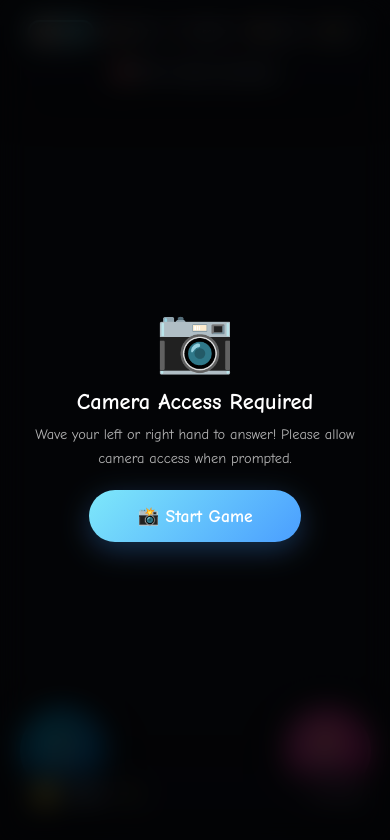
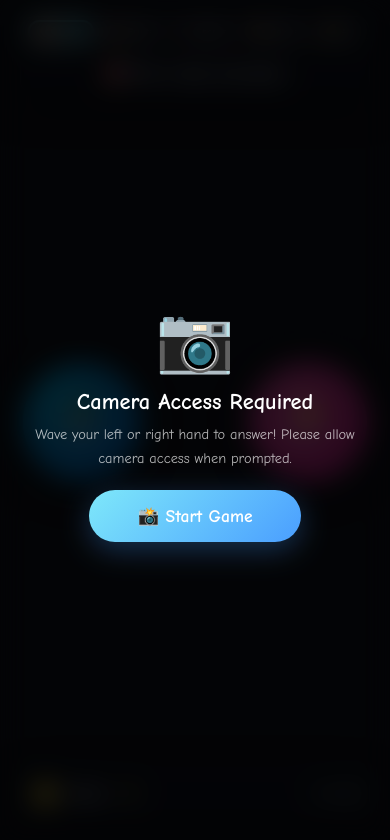
Before and after one commit to hanz-craft/handgesturesgame, a plain HTML site: page index.html in a window 390 px wide. Drawn offline with Linux system fonts and the light colour scheme.

Commit message:
Update index.html

```diff
--- a/index.html
+++ b/index.html
@@ -55,20 +55,30 @@
             z-index: 1;
             pointer-events: none;
         }
-        /* Answer circles */
+
+        /* ─── ANSWER CIRCLES (Centered, side-by-side, larger) ─── */
+        #answer-container {
+            position: absolute;
+            top: 50%;
+            left: 0;
+            width: 100%;
+            transform: translateY(-50%);
+            z-index: 2;
+            display: flex;
+            justify-content: space-between;
+            padding: 0 6%;
+            pointer-events: none;
+        }
         #answer-left,
         #answer-right {
-            position: absolute;
-            bottom: 10%;
-            width: clamp(110px, 24vw, 200px);
-            height: clamp(110px, 24vw, 200px);
+            width: clamp(150px, 35vw, 320px);
+            height: clamp(150px, 35vw, 320px);
             border-radius: 50%;
             display: flex;
             flex-direction: column;
             align-items: center;
             justify-content: center;
-            z-index: 2;
-            pointer-events: none;
+            font-size: clamp(1.2rem, 2.5vw, 2rem);
             font-weight: 800;
             text-align: center;
             padding: 8px;
@@ -77,18 +87,15 @@
             box-shadow: 0 8px 40px rgba(0, 0, 0, 0.4);
             text-shadow: 0 2px 12px rgba(0, 0, 0, 0.6);
             backdrop-filter: blur(2px);
-            font-size: clamp(1rem, 2.2vw, 1.8rem);
-            line-height: 1.3;
             color: #fff;
+            flex-shrink: 0;
         }
         #answer-left {
-            left: 5%;
-            background: radial-gradient(ellipse at 30% 30%, rgba(0, 200, 255, 0.55), rgba(0, 80, 180, 0.7));
+            background: radial-gradient(ellipse at 30% 30%, rgba(0, 200, 255, 0.6), rgba(0, 80, 180, 0.8));
             border-color: rgba(0, 200, 255, 0.4);
         }
         #answer-right {
-            right: 5%;
-            background: radial-gradient(ellipse at 30% 30%, rgba(255, 80, 180, 0.55), rgba(180, 20, 120, 0.7));
+            background: radial-gradient(ellipse at 30% 30%, rgba(255, 80, 180, 0.6), rgba(180, 20, 120, 0.8));
             border-color: rgba(255, 80, 180, 0.4);
         }
         #answer-left .label,
@@ -101,7 +108,7 @@
         }
         #answer-left .emoji,
         #answer-right .emoji {
-            font-size: clamp(1.8rem, 4vw, 3.2rem);
+            font-size: clamp(2.2rem, 5vw, 4.2rem);
         }
         .glow {
             border-color: #7ee8fa !important;
@@ -131,7 +138,7 @@
             border-style: dashed !important;
         }
 
-        /* HUD */
+        /* ─── HUD (Top & Bottom Bars) ─── */
         #hud {
             position: absolute;
             top: 0;
@@ -206,7 +213,7 @@
             text-align: center;
         }
         #question-text {
-            font-size: clamp(1.2rem, 3vw, 2.4rem);
+            font-size: clamp(1.4rem, 3.5vw, 2.8rem);
             font-weight: 700;
             color: #f0f4ff;
             text-shadow: 0 2px 12px rgba(0, 0, 0, 0.5);
@@ -272,6 +279,7 @@
             font-weight: 700;
         }
 
+        /* ─── STATUS BADGE ─── */
         #status-badge {
             position: absolute;
             top: 50%;
@@ -298,6 +306,7 @@
             transform: translate(-50%, -50%) scale(1);
         }
 
+        /* ─── CONFETTI ─── */
         #confetti-canvas {
             position: absolute;
             top: 0;
@@ -312,6 +321,7 @@
             display: block;
         }
 
+        /* ─── GAME OVER ─── */
         #game-over {
             position: absolute;
             top: 0;
@@ -378,6 +388,7 @@
             transform: scale(0.94);
         }
 
+        /* ─── CAMERA OVERLAY ─── */
         #camera-overlay {
             position: absolute;
             top: 0;
@@ -439,6 +450,7 @@
             transform: scale(0.94);
         }
 
+        /* ─── RESPONSIVE ─── */
         @media (max-width: 700px) {
             #top-bar {
                 padding: 10px 14px;
@@ -450,15 +462,14 @@
             }
             #answer-left,
             #answer-right {
-                bottom: 8%;
-                width: clamp(90px, 24vw, 150px);
-                height: clamp(90px, 24vw, 150px);
-                font-size: clamp(0.8rem, 2vw, 1.2rem);
+                width: clamp(120px, 32vw, 200px);
+                height: clamp(120px, 32vw, 200px);
+                font-size: clamp(1rem, 2.2vw, 1.4rem);
                 border-width: 4px;
             }
             #answer-left .emoji,
             #answer-right .emoji {
-                font-size: clamp(1.4rem, 3.6vw, 2.4rem);
+                font-size: clamp(1.8rem, 4.5vw, 3rem);
             }
             #status-badge {
                 font-size: clamp(0.7rem, 1.4vw, 1rem);
@@ -472,16 +483,15 @@
             }
             #answer-left,
             #answer-right {
-                bottom: 6%;
-                width: clamp(70px, 22vw, 110px);
-                height: clamp(70px, 22vw, 110px);
-                font-size: clamp(0.6rem, 1.6vw, 0.9rem);
+                width: clamp(90px, 30vw, 140px);
+                height: clamp(90px, 30vw, 140px);
+                font-size: clamp(0.7rem, 2vw, 1rem);
                 border-width: 3px;
                 padding: 4px;
             }
             #answer-left .emoji,
             #answer-right .emoji {
-                font-size: clamp(1rem, 3vw, 1.8rem);
+                font-size: clamp(1.4rem, 4vw, 2.2rem);
             }
             #answer-left .label,
             #answer-right .label {
@@ -496,7 +506,7 @@
                 min-width: 28px;
             }
             #question-text {
-                font-size: 0.9rem;
+                font-size: 1rem;
             }
             #status-badge {
                 font-size: 0.65rem;
@@ -532,6 +542,8 @@
         <video id="webcam" autoplay playsinline></video>
         <canvas id="overlay-canvas"></canvas>
 
+        <!-- ANSWER CIRCLES - CENTERED, SIDE BY SIDE, LARGER -->
+        <div id="answer-container">
             <div id="answer-left" data-side="left">
                 <span class="emoji">🥕</span>
                 <span class="answer-text">Carrot</span>
@@ -541,6 +553,7 @@
                 <span class="emoji">🍌</span>
                 <span class="answer-text">Banana</span>
                 <span class="label">right ➡</span>
+            </div>
         </div>
 
         <div id="hud">
```
Lines whose indentation alone changed are shown as unchanged.
